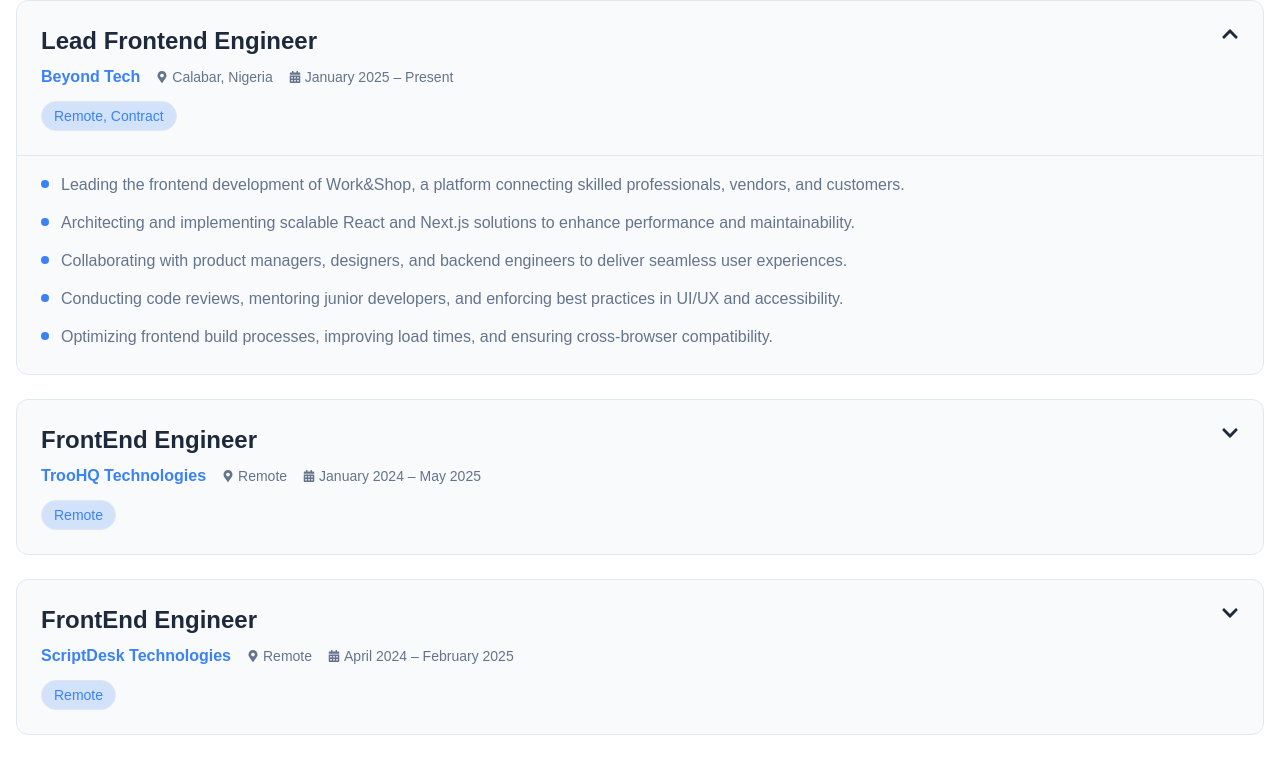
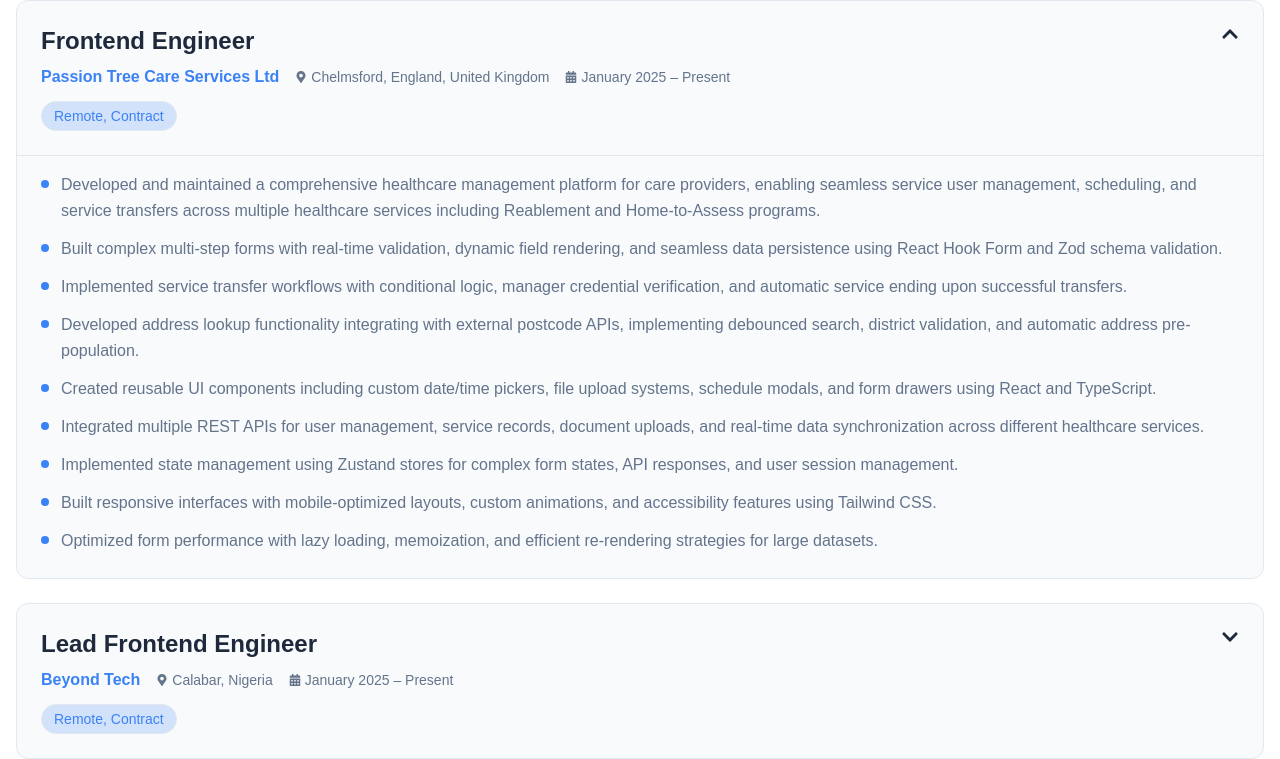
Before and after one commit to KEM-CONSOLATION/Portfolio-Main, a Next.js app: page / in a window 1280 px wide. Shown: the part 1120-1879 px from the top of the page. Built offline with nearby package versions, Linux system fonts and the light colour scheme; a web font is replaced by a local one.

Commit message:
Add new experience and project entries for recent roles as Frontend Engineer; include detailed descriptions and technologies used for each project, enhancing the portfolio section.

```diff
--- a/src/components/Experience.tsx
+++ b/src/components/Experience.tsx
@@ -13,6 +13,24 @@ interface Experience {
 }
 
 const experiences: Experience[] = [
+  {
+    role: "Frontend Engineer",
+    company: "Passion Tree Care Services Ltd",
+    location: "Chelmsford, England, United Kingdom",
+    period: "January 2025 – Present",
+    type: "Remote, Contract",
+    details: [
+      "Developed and maintained a comprehensive healthcare management platform for care providers, enabling seamless service user management, scheduling, and service transfers across multiple healthcare services including Reablement and Home-to-Assess programs.",
+      "Built complex multi-step forms with real-time validation, dynamic field rendering, and seamless data persistence using React Hook Form and Zod schema validation.",
+      "Implemented service transfer workflows with conditional logic, manager credential verification, and automatic service ending upon successful transfers.",
+      "Developed address lookup functionality integrating with external postcode APIs, implementing debounced search, district validation, and automatic address pre-population.",
+      "Created reusable UI components including custom date/time pickers, file upload systems, schedule modals, and form drawers using React and TypeScript.",
+      "Integrated multiple REST APIs for user management, service records, document uploads, and real-time data synchronization across different healthcare services.",
+      "Implemented state management using Zustand stores for complex form states, API responses, and user session management.",
+      "Built responsive interfaces with mobile-optimized layouts, custom animations, and accessibility features using Tailwind CSS.",
+      "Optimized form performance with lazy loading, memoization, and efficient re-rendering strategies for large datasets.",
+    ],
+  },
   {
     role: "Lead Frontend Engineer",
     company: "Beyond Tech",
--- a/src/components/Projects.tsx
+++ b/src/components/Projects.tsx
@@ -34,6 +34,50 @@ const Projects = () => {
       description:
         "Kurenode is a health insurance software application aimed at enhancing healthcare delivery for patients and operational efficiency for healthcare providers. Kurenode focuses on integrating patient records, automating administrative tasks, and optimizing revenue management. The application seeks to improve patient care, streamline healthcare processes, ensure compliance with regulations, and reduce costs.",
       tech: ["Next.js", "TypeScript", "Tailwind CSS", "Material UI", "Redux"],
+      image: "/Assets/kurnode.png",
+      link: "#",
+      github: "#",
+      reverse: true,
+    },
+    {
+      name: "Growth Group DC Website",
+      role: "Frontend Engineer",
+      description:
+        "A comprehensive church management platform built with Next.js and Sanity CMS. Features include event management, blog system, audio messages, weekly reports, and department management. The platform serves as a digital hub for church members with real-time content updates, member engagement tools, and administrative dashboards.",
+      tech: ["Next.js", "TypeScript", "Sanity CMS", "Tailwind CSS", "Radix UI", "AOS"],
+      image: "/Assets/troo.png",
+      link: "#",
+      github: "#",
+      reverse: false,
+    },
+    {
+      name: "Ecomarine",
+      role: "Frontend Engineer",
+      description:
+        "A modern maritime services website for Ecomarine, featuring comprehensive information about container services, terminal operations, and shipping solutions. Built with Next.js and includes features like blog management, career listings, FAQ system, and responsive design optimized for the maritime industry.",
+      tech: ["Next.js", "TypeScript", "Tailwind CSS", "Framer Motion", "React Query", "Zustand"],
+      image: "/Assets/kurnode.png",
+      link: "#",
+      github: "#",
+      reverse: true,
+    },
+    {
+      name: "MagicGames",
+      role: "Frontend Engineer",
+      description:
+        "A gaming platform built with Next.js featuring user authentication, game management, campaign systems, and dashboard functionality. The platform includes phone verification, OTP authentication, subscription management, and a comprehensive gaming experience with real-time updates and user engagement features.",
+      tech: ["Next.js", "TypeScript", "Redux Toolkit", "React Query", "Zustand", "Zod"],
+      image: "/Assets/troo.png",
+      link: "#",
+      github: "#",
+      reverse: false,
+    },
+    {
+      name: "Premium & Classy",
+      role: "Frontend Engineer",
+      description:
+        "A professional event planning website built with Next.js and Sanity CMS. Features include portfolio showcase, service management, client testimonials, booking system, and contact forms. The website serves as a digital business card for event planners with integrated email services and responsive design.",
+      tech: ["Next.js", "TypeScript", "Sanity CMS", "Tailwind CSS", "Framer Motion", "EmailJS"],
       image: "/Assets/kurnode.png",
       link: "#",
       github: "#",
```
